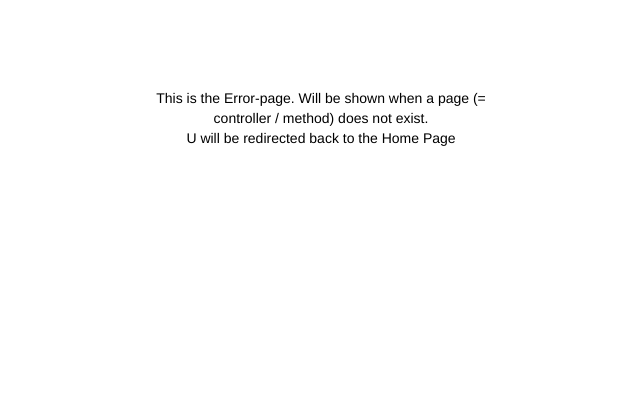
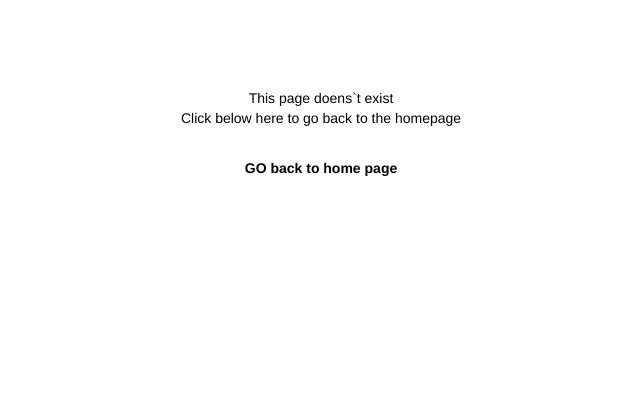
Before and after one commit to SJPCompany/OwnWebsite, a PHP site: page /error in a window 1280 px wide. Shown: the top 420 px of the page, without its empty margins (439-1079 px from the left). Run offline with PHP 8.4, Linux system fonts and the light colour scheme; a user stored in the database is signed in; some libraries are stand-ins or nearby versions.

Commit message:
Added go back link

```diff
--- a/application/view/error/index.php
+++ b/application/view/error/index.php
@@ -1,4 +1,6 @@
 <div class="container">
-	<p>This is the Error-page. Will be shown when a page (= controller / method) does not exist.
-		<br> U will be redirected back to the Home Page</p>
+	<p>This page doens`t exist <br>
+     Click below here to go back to the homepage</p> <br>
+    <label>GO back to home page</label>
+    <a href="<?php echo URL; ?>home/index">Go back</a>
 	</div>
```
